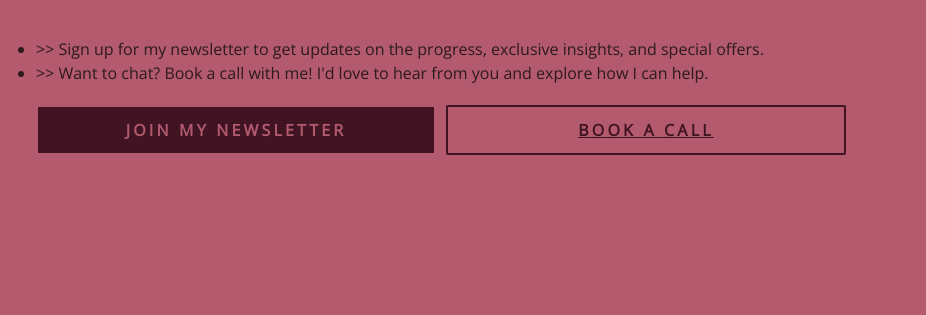
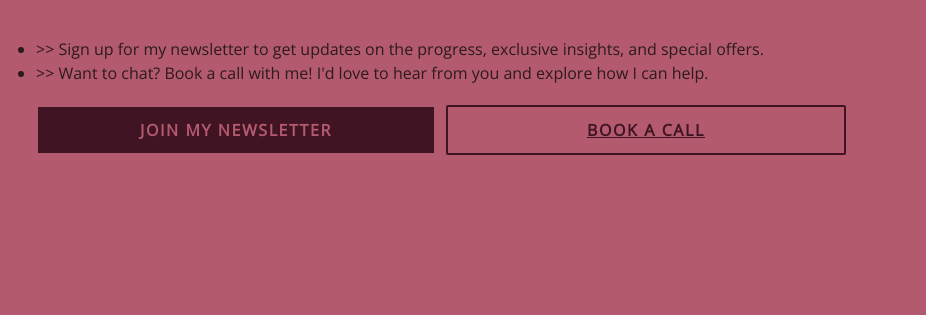
Before and after one commit to maloryw/asasecondlanguage, a plain HTML site: page index.html in a window 1280 px wide. Shown: the part 159-474 px from the top of the page, 354-1280 px from the left. Drawn offline with nearby package versions, Linux system fonts and the light colour scheme.

Commit message:
Update styles.css

```diff
--- a/styles.css
+++ b/styles.css
@@ -89,7 +89,7 @@ h1, h2, h3 {
   font-size: 16px; /* Match body text */
   font-weight: 700; /* Bold */
   text-transform: uppercase; /* All caps */
-  letter-spacing: 0.2em; /* Extra spacing between letters */
+  letter-spacing: 0.1em; /* Extra spacing between letters */
   text-align: center;
   padding: 10px 20px; /* Padding for consistent size */
   cursor: pointer;
```
